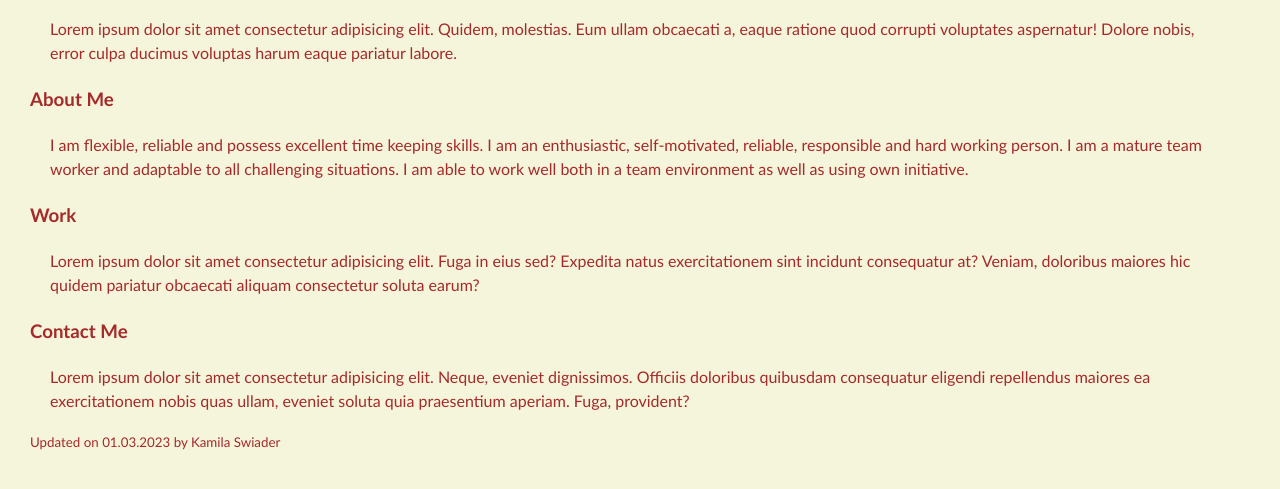
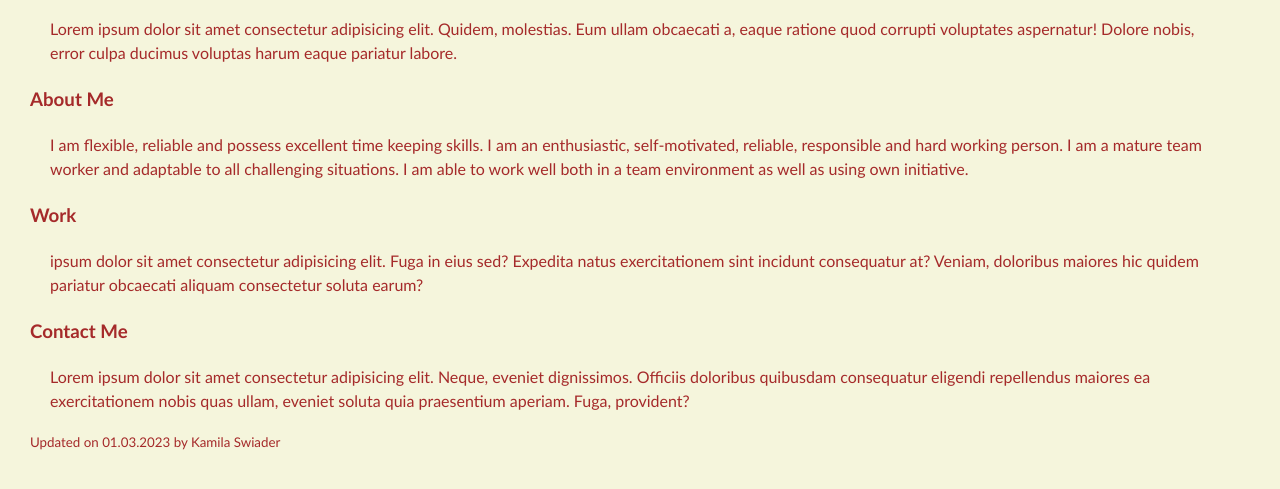
Before and after one commit to mila3245/challenge-2, a plain HTML site: page index.html in a window 1280 px wide. Shown: the part 193-682 px from the top of the page. Drawn offline with Linux system fonts and the light colour scheme.

Commit message:
changes to index

```diff
--- a/index.html
+++ b/index.html
@@ -40,7 +40,7 @@
     <!-- portfolio container -->
     <section class="page-section" id="work">
       <h3>Work</h3>
-      <p>Lorem ipsum dolor sit amet consectetur adipisicing elit. Fuga in eius sed? Expedita natus exercitationem sint incidunt consequatur at? Veniam, doloribus maiores hic quidem pariatur obcaecati aliquam consectetur soluta earum?</p>
+      <p>ipsum dolor sit amet consectetur adipisicing elit. Fuga in eius sed? Expedita natus exercitationem sint incidunt consequatur at? Veniam, doloribus maiores hic quidem pariatur obcaecati aliquam consectetur soluta earum?</p>
     </section>
 
     <!-- contact -->
```
